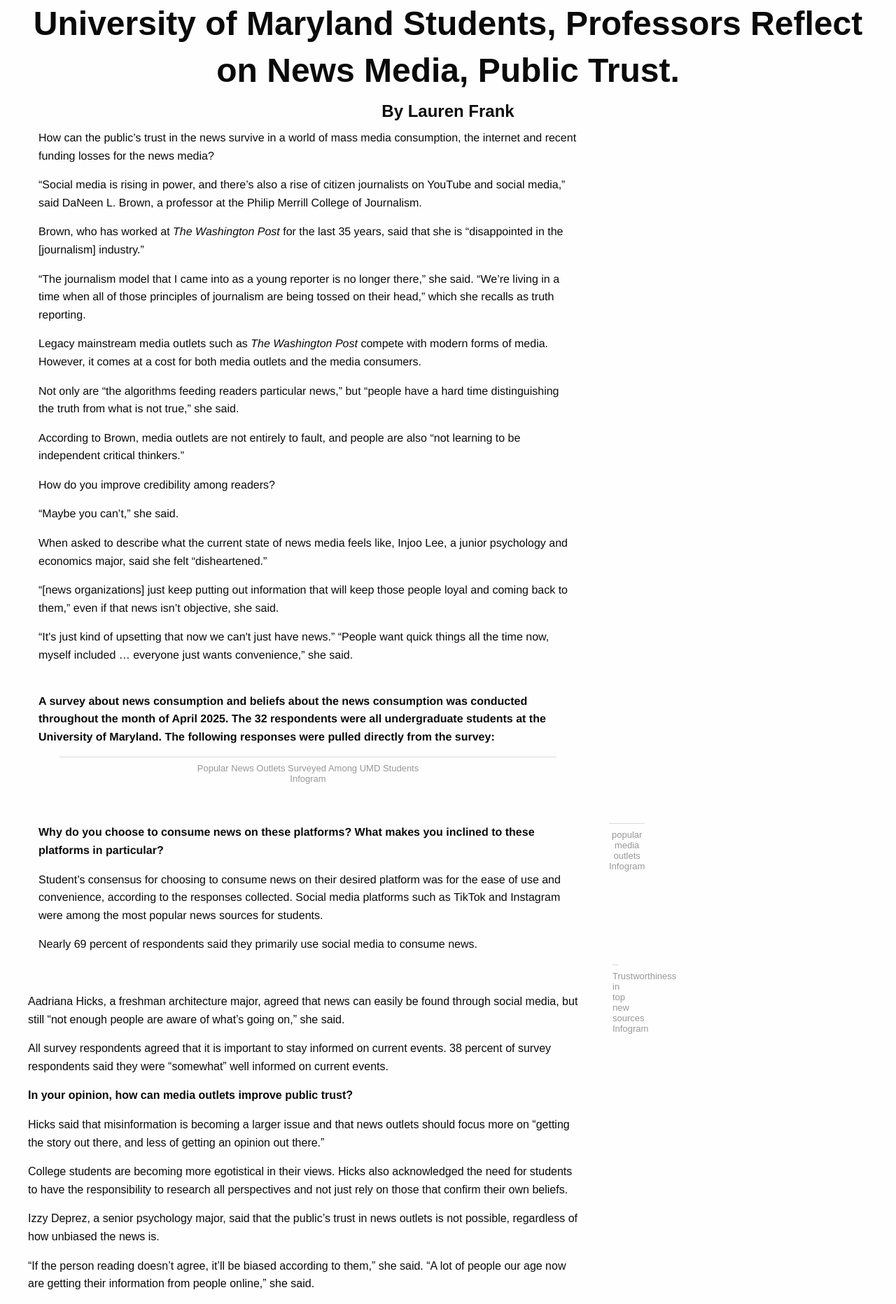
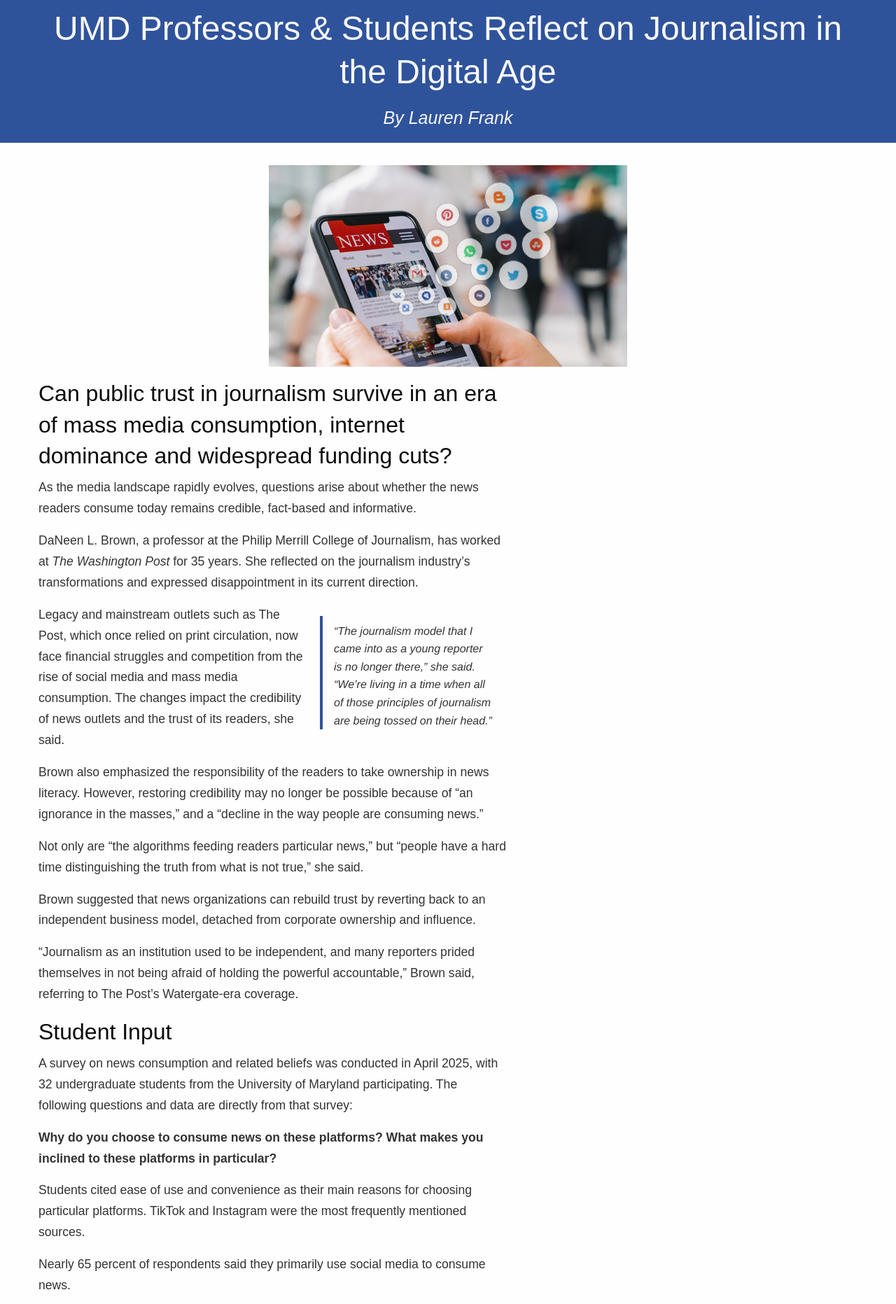
Before and after one commit to lrfrank7/J352, a plain HTML site: page finalproject/index.html in a window 1280 px wide. Shown: the top 1863 px of the page at 70% size. Drawn offline with Linux system fonts and the light colour scheme; a script that the page names is missing; a web font is replaced by a local one.

Commit message:
Add files via upload

```diff
--- a/finalproject/css/app.css
+++ b/finalproject/css/app.css
@@ -1,38 +1,43 @@
-h1 {
-	color:#white;
-	font-family: "Host Grotesk", sans-serif;
-	font-optical-sizing: auto;
-	font-style: normal;
-	font-weight:900;
-	font-size:3rem;
-	text-align:center;
-}
-
-h4 {
+h3 {
 	color:#black;
 	font-family: "Host Grotesk", sans-serif;
 	font-optical-sizing: auto;
 	font-style: normal;
-	font-weight:900;
-	font-size:1.5rem;
-	text-align: center;
+	font-weight:100;
+	font-size:2rem;
+	text-align: left;
+}
+
+.infogram-embed {
+  width: 100%;
+  height: 500px;
+  margin-bottom: 1rem;
+  margin-top: 10rem;
+
 
 }
 
-.bodytext {
-	color:#black;
-	font-family: "Host Grotesk", sans-serif;
-	font-optical-sizing: auto;
-	font-style: normal;
-	font-weight:400;
-	font-size:1rem;
-	text-align: left;
-	padding-top: 40px;
+.pull-quote {
+font-size: 1rem;
+  font-style: italic;
+  border-left: 4px solid #2F539B;
+  padding-left: 1rem;
+  margin: 1rem 0 1rem 1rem;
+  color: #333;
+  line-height: 1.6;
+  float: right;
+  width: 40%;
 
 }
 
-.piechart1 {
-	margin-right: -50px;
-	display: flex;
-	align-content: right;
+.cell {
+	background-color: #black;
+    padding: 1rem;
+    border-radius: 8px;
+
+p {
+  font-family: 'Host Grotesk', sans-serif;
+  font-size: 1.1rem;
+  line-height: 1.7;
+  color: #333;
 }
--- a/finalproject/index.html
+++ b/finalproject/index.html
@@ -12,136 +12,129 @@
 <link rel="stylesheet" href="css/app.css">
 <link rel="preconnect" href="https://fonts.googleapis.com">
 <link rel="preconnect" href="https://fonts.gstatic.com" crossorigin>
-<link href="https://fonts.googleapis.com/css2?family=EB+Garamond:ital,wght@0,400..800;1,400..800&family=Outfit:wght@100..900&display=swap" rel="stylesheet">
+<link href="https://fonts.googleapis.com/css2?family=Forum&family=Host+Grotesk:ital,wght@0,300..800;1,300..800&display=swap" rel="stylesheet">
 
 <!-- HTML Meta Tags -->
+<title>News Media & Public Trust</title>
+<meta name="description" content="">
+<meta name="viewport" content="width=device-width, initial-scale=1.0">
 
 <!-- Facebook Meta Tags -->
+<meta property="og:url" content="https://lrfrank7.github.io/J352/finalproject/index.html">
+<meta property="og:type" content="website">
+<meta property="og:title" content="News Media & Public Trust">
+<meta property="og:description" content="">
+<meta property="og:image" content="https://images.app.goo.gl/bi17Lkm6JFhyMwso7">
 
 <!-- Twitter Meta Tags -->
+<meta name="twitter:card" content="summary_large_image">
+<meta property="twitter:domain" content="lrfrank7.github.io">
+<meta property="twitter:url" content="https://lrfrank7.github.io/J352/finalproject/index.html">
+<meta name="twitter:title" content="News Media & Public Trust">
+<meta name="twitter:description" content="">
+<meta name="twitter:image" content="https://images.app.goo.gl/bi17Lkm6JFhyMwso7">
 
 <!-- Meta Tags Generated via https://www.opengraph.xyz -->
+
 </head>
 <body>
 
 <!-- This is my header -->
-
-<div class="grid-container fluid Headerbox">
-    <div class="large-12 medium-12 small-12 cell">
-        <h1>University of Maryland Students, Professors Reflect on News Media, Public Trust.</h1>
-        <h4>By Lauren Frank</h4>
+<div class="Headerbox" style="background-color: #2F539B; padding: 10px 20px; color: ghostwhite; text-align: center; font-family: 'Host Grotesk', sans-serif;">
+  <div class="grid-container">
+    <h1 style="font-size: 3rem; line-height: 1.3; font-family: 'Host Grotesk', sans-serif;">UMD Professors & Students Reflect on Journalism in the Digital Age</h1>
+    <h4 style="margin-top: 1rem; font-family: 'Host Grotesk', sans-serif; font-style: italic;">By Lauren Frank</h4>
   </div>
 </div>
 
+<!-- Image -->
+<div class="grid-container" style="margin-top: 2rem; text-align: center;">
+  <img src="images/socialmedia2.jpg" style="max-width:100%; height: auto;">
+</div>
+
+
 <!-- Start of body copy -->
-
 <div class="grid-container">
   <div class="grid-x grid-padding-x">
-<div class="large-8 medium-8 small-8 cell">
-        <p>How can the public’s trust in the news survive in a world of mass media consumption, the internet and recent funding losses for the news media?</p>
 
-        <p>“Social media is rising in power, and there’s also a rise of citizen journalists on YouTube and social media,” said DaNeen L. Brown, a professor at the Philip Merrill College of Journalism.</p>
+    <!-- LEFT COLUMN: TEXT -->
+    <div class="large-7 medium-7 small-12 cell">
+     <h3>Can public trust in journalism survive in an era of mass media consumption, internet dominance and widespread funding cuts?</h3>
 
-        <p>Brown, who has worked at <i>The Washington Post</i> for the last 35 years, said that she is “disappointed in the [journalism] industry.”<p/>
+      <p>As the media landscape rapidly evolves, questions arise about whether the news readers consume today remains credible, fact-based and informative.</p>
 
-        <p>“The journalism model that I came into as a young reporter is no longer there,” she said. “We’re living in a time when all of those principles of journalism are being tossed on their head,” which she recalls as truth reporting.</p>
+      <p>DaNeen L. Brown, a professor at the Philip Merrill College of Journalism, has worked at <i>The Washington Post</i> for 35 years. She reflected on the journalism industry’s transformations and expressed disappointment in its current direction.</p>
 
-        <p>Legacy mainstream media outlets such as <i>The Washington Post</i> compete with modern forms of media. However, it comes at a cost for both media outlets and the media consumers.</p>
+<blockquote class="pull-quote">
+  “The journalism model that I came into as a young reporter is no longer there,” she said. “We’re living in a time when all of those principles of journalism are being tossed on their head.”
+</blockquote>
+
+      <p>Legacy and mainstream outlets such as The Post, which once relied on print circulation, now face financial struggles and competition from the rise of social media and mass media consumption. The changes impact the credibility of news outlets and the trust of its readers, she said.</p>
+
+      <p>Brown also emphasized the responsibility of the readers to take ownership in news literacy. However, restoring credibility may no longer be possible because of “an ignorance in the masses,” and a “decline in the way people are consuming news.”</p>
 
       <p>Not only are “the algorithms feeding readers particular news,” but “people have a hard time distinguishing the truth from what is not true,” she said.</p>
-        <p> According to Brown, media outlets are not entirely to fault, and people are also “not learning to be independent critical thinkers.”</p>
-        <p>How do you improve credibility among readers?</p>
 
-        <p>“Maybe you can’t,” she said.</p>
+      <p>Brown suggested that news organizations can rebuild trust by reverting back to an independent business model, detached from corporate ownership and influence.</p>
 
-        <p>When asked to describe what the current state of news media feels like, Injoo Lee, a junior psychology and economics major, said she felt “disheartened.”</p>
+      <p>“Journalism as an institution used to be independent, and many reporters prided themselves in not being afraid of holding the powerful accountable,” Brown said, referring to The Post’s Watergate-era coverage.</p>
 
-     <p>“[news organizations] just keep putting out information that will keep those people loyal and coming back to them,” even if that news isn’t objective, she said.</p>
+    <h3>Student Input</h3>
 
-<p>“It's just kind of upsetting that now we can't just have news.” “People want quick things all the time now, myself included … everyone just wants convenience,” she said.</p>
-
-<!-- More body... -->
-        <br>
-        <p><strong>A survey about news consumption and beliefs about the news consumption was conducted throughout the month of April 2025. The 32 respondents were all undergraduate students at the University of Maryland. The following responses were pulled directly from the survey:</strong></p>
-</div>
-</div>
-</div>
-
-<div class="grid-container">
-<div class="grid-x grid-padding-x">
-<div class="large-8 medium-8 small-8 cell">
-    <div class="infogram-embed" data-id="8682c513-8014-4d2e-9d9d-f98d89ddf3b2" data-type="interactive" data-title="Popular News Outlets Surveyed Among UMD Students"></div><script>!function(e,n,i,s){var d="InfogramEmbeds";var o=e.getElementsByTagName(n)[0];if(window[d]&&window[d].initialized)window[d].process&&window[d].process();else if(!e.getElementById(i)){var r=e.createElement(n);r.async=1,r.id=i,r.src=s,o.parentNode.insertBefore(r,o)}}(document,"script","infogram-async","https://e.infogram.com/js/dist/embed-loader-min.js");</script><div style="padding:8px 0;font-family:Arial!important;font-size:13px!important;line-height:15px!important;text-align:center;border-top:1px solid #dadada;margin:0 30px"><a href="https://infogram.com/8682c513-8014-4d2e-9d9d-f98d89ddf3b2" style="color:#989898!important;text-decoration:none!important;" target="_blank">Popular News Outlets Surveyed Among UMD Students</a><br><a href="https://infogram.com" style="color:#989898!important;text-decoration:none!important;" target="_blank" rel="nofollow">Infogram</a></div>
-
-</div>
-</div>
-
-<br></br>
-
-<div class="grid-x grid-padding-x">
-<div class="large-8 medium-8 small-8 cell">
+    <p>A survey on news consumption and related beliefs was conducted in April 2025, with 32 undergraduate students from the University of Maryland participating. The following questions and data are directly from that survey:</p>
 
       <p><strong>Why do you choose to consume news on these platforms? What makes you inclined to these platforms in particular?</strong></p>
-        <p>Student’s consensus for choosing to consume news on their desired platform was for the ease of use and convenience, according to the responses collected. Social media platforms such as TikTok and Instagram were among the most popular news sources for students.</p>
 
-        <p>Nearly 69 percent of respondents said they primarily use social media to consume news.</p>
+      <p>Students cited ease of use and convenience as their main reasons for choosing particular platforms. TikTok and Instagram were the most frequently mentioned sources.</p>
 
-</div>
+      <p>Nearly 65 percent of respondents said they primarily use social media to consume news.</p>
 
-<div class="grid-x grid-padding-x">
-<div class="large-4 medium-4 small-4 cell">
-<div class="piechart1">
-<div class="infogram-embed" data-id="97bf60f0-5728-4ed4-8e5d-d47b142244e7" data-type="interactive" data-title="Trustworthiness in top new sources "></div><script>!function(e,n,i,s){var d="InfogramEmbeds";var o=e.getElementsByTagName(n)[0];if(window[d]&&window[d].initialized)window[d].process&&window[d].process();else if(!e.getElementById(i)){var r=e.createElement(n);r.async=1,r.id=i,r.src=s,o.parentNode.insertBefore(r,o)}}(document,"script","infogram-async","https://e.infogram.com/js/dist/embed-loader-min.js");</script><div style="padding:8px 0;font-family:Arial!important;font-size:13px!important;line-height:15px!important;text-align:center;border-top:1px solid #dadada;margin:0 30px"><a href="https://infogram.com/97bf60f0-5728-4ed4-8e5d-d47b142244e7" style="color:#989898!important;text-decoration:none!important;" target="_blank">popular media outlets</a><br><a href="https://infogram.com" style="color:#989898!important;text-decoration:none!important;" target="_blank" rel="nofollow">Infogram</a></div>
-
-</div>
-</div>
-</div>
-
-<div class="grid-x grid-padding-x">
-<div class="large-8 medium-8 small-12 cell">
-<div class="bodytext">
       <p>Aadriana Hicks, a freshman architecture major, agreed that news can easily be found through social media, but still “not enough people are aware of what’s going on,” she said.</p>
 
-<p>All survey respondents agreed that it is important to stay informed on current events. 38 percent of survey respondents said they were “somewhat” well informed on current events. </p>
+      <p>All survey respondents agreed that it is important to stay informed on current events. 31 percent of survey respondents said they were “somewhat” well informed on current events. </p>
 
       <p><strong>In your opinion, how can media outlets improve public trust?</strong></p>
 
       <p>Hicks said that misinformation is becoming a larger issue and that news outlets should focus more on “getting the story out there, and less of getting an opinion out there.”</p>
 
+      <p>When asked to describe what the current state of news media feels like, Injoo Lee, a junior psychology and economics major, said she felt “disheartened.”</p>
+
+      <p>“[News organizations] just keep putting out information that will keep those people loyal and coming back to them,” even if that news isn’t objective, she said.</p>
+
+      <p>Lee added that, “people want quick things all the time now, myself included … everyone just wants convenience."</p>
+
       <p>College students are becoming more egotistical in their views. Hicks also acknowledged the need for students to have the responsibility to research all perspectives and not just rely on those that confirm their own beliefs.</p>
 
-<p>Izzy Deprez, a senior psychology major, said that the public’s trust in news outlets is not possible, regardless of how unbiased the news is.</p>
+      <p>Izzy Deprez, a senior psychology major, said that regaining public trust in news outlets is unlikely, even when the reporting is unbiased.</p>
 
-<p>“If the person reading doesn’t agree, it’ll be biased according to them,” she said. “A lot of people our age now are getting their information from people online,” she said.</p>
+      <p>“If the person reading doesn’t agree, it’ll be biased according to them,” she said. “A lot of people our age now are getting their information from people online.”</p>
 
       <p>Deprez suggested that a solution to help combat the issues of media bias and misinformation is to require students to take a media literacy class in college.</p>
     </div>
+
+    <!-- RIGHT COLUMN: INFOGRAPHICS -->
+    <div class="large-5 medium-5 small-12 cell">
+      <div class="infogram-embed" data-id="8682c513-8014-4d2e-9d9d-f98d89ddf3b2" data-type="interactive" data-title="Popular News Outlets Surveyed Among UMD Students"></div>
+      <div class="infogram-embed" data-id="97bf60f0-5728-4ed4-8e5d-d47b142244e7" data-type="interactive" data-title="Popular Media Outlets"></div>
+      <div class="infogram-embed" data-id="2788328e-25c6-4ab5-a68c-ff58cba4fa91" data-type="interactive" data-title="Trustworthiness in top news sources"></div>
+      <script>
+        !function(e,n,i,s){
+          var d="InfogramEmbeds",o=e.getElementsByTagName(n)[0];
+          if(window[d]&&window[d].initialized)window[d].process&&window[d].process();
+          else if(!e.getElementById(i)){
+            var r=e.createElement(n);
+            r.async=1,r.id=i,r.src=s,o.parentNode.insertBefore(r,o);
+          }
+        }(document,"script","infogram-async","https://e.infogram.com/js/dist/embed-loader-min.js");
+      </script>
     </div>
 
-<div class="grid-x grid-padding-x">
-    <div class="large-4 medium-4 small-14 cell">
-        <div class="PieChart">
-            <script id="infogram_0_2788328e-25c6-4ab5-a68c-ff58cba4fa91" title="Trustworthiness in top new sources " src="https://e.infogram.com/js/dist/embed.js?wwD" type="text/javascript"></script><div style="padding:8px 0;font-family:Arial!important;font-size:13px!important;line-height:15px!important;text-align:center;border-top:1px solid #dadada;margin:0 30px"><a href="https://infogram.com/2788328e-25c6-4ab5-a68c-ff58cba4fa91" style="color:#989898!important;text-decoration:none!important;" target="_blank">Trustworthiness in top new sources </a><br><a href="https://infogram.com" style="color:#989898!important;text-decoration:none!important;" target="_blank" rel="nofollow">Infogram</a></div>
-        </div>
   </div>
 </div>
 
-<!-- Pie Graphs: show level of student trust in media and how informed they are on current events -->
+<footer style="background-color:#2F539B; color:white; padding: 10px; text-align:center; margin-top: 2rem; font-family:'Host Grotesk', sans-serif; ">
+  <p>&copy; 2025 Lauren Frank | JOUR352 </p>
+</footer>
 
-
-    <br>
-
-<!-- End of body.-->
-
-<div class="grid-container fluid Footer">
-    <div class="large-12 cell">
-        <p>Lauren Frank 2025</p>
-    </div>
-</div>
-
-
-<script src="js/vendor/jquery.js"></script>
-<script src="js/vendor/what-input.js"></script>
-<script src="js/vendor/foundation.js"></script>
-<script src="js/app.js"></script>
 </body>
 </html>
```
Also changed, not shown: finalproject/images/socialmedia2.jpg (added). Lines whose indentation alone changed are shown as unchanged.
